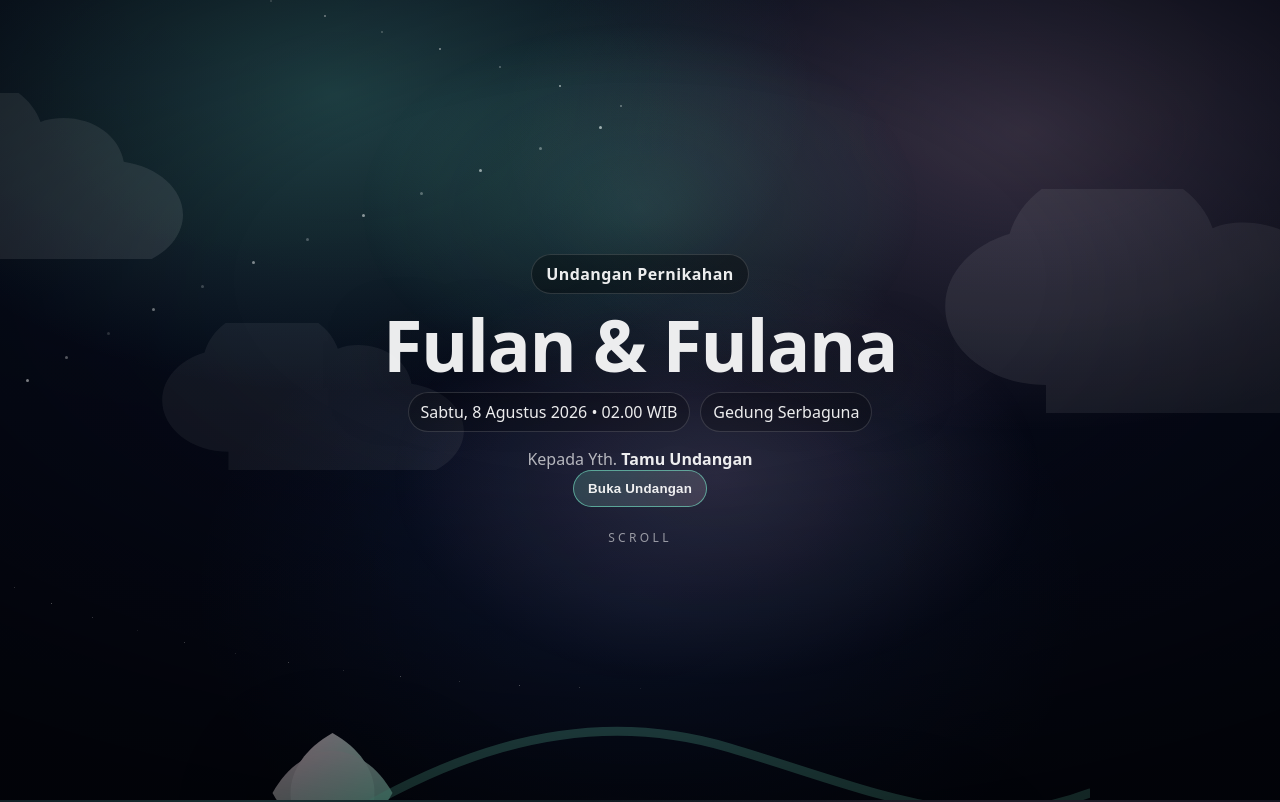
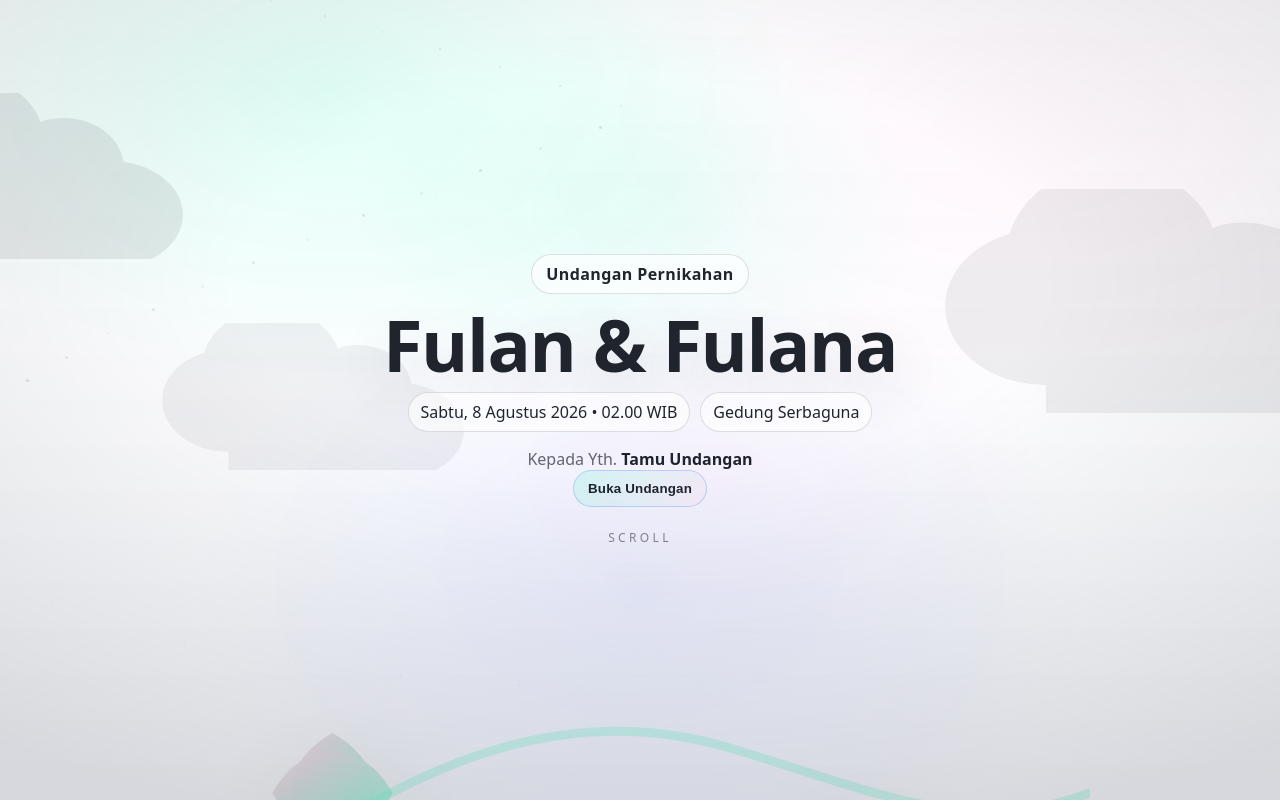
Before and after one commit to yurasera/FloWedding, a React (Vite) app: page / in a window 1280 px wide. Shown: the top 802 px of the page. Built offline with nearby package versions, Linux system fonts and the light colour scheme.

Commit message:
feat: migrate theme to light mode and update color variables

```diff
--- a/src/styles.css
+++ b/src/styles.css
@@ -1,13 +1,13 @@
 :root {
-  color-scheme: dark;
-  --bg: #070a14;
-  --card: rgba(255, 255, 255, 0.06);
-  --stroke: rgba(255, 255, 255, 0.12);
-  --text: rgba(255, 255, 255, 0.92);
-  --muted: rgba(255, 255, 255, 0.68);
+  color-scheme: light;
+  --bg: #ffffff;
+  --card: rgba(8, 12, 22, 0.04);
+  --stroke: rgba(8, 12, 22, 0.12);
+  --text: rgba(8, 12, 22, 0.9);
+  --muted: rgba(8, 12, 22, 0.62);
   --brand1: #7cf7d4;
   --brand2: #ffd1e6;
-  --shadow: 0 16px 50px rgba(0, 0, 0, 0.5);
+  --shadow: 0 16px 50px rgba(8, 12, 22, 0.12);
   --radius: 18px;
 }
 
@@ -22,10 +22,7 @@ body {
 
 body {
   margin: 0;
-  background: radial-gradient(1200px 800px at 20% 0%, rgba(124, 247, 212, 0.16), transparent 55%),
-    radial-gradient(900px 600px at 80% 10%, rgba(255, 209, 230, 0.14), transparent 50%),
-    radial-gradient(700px 500px at 50% 60%, rgba(130, 120, 255, 0.09), transparent 55%),
-    var(--bg);
+  background: var(--bg);
   color: var(--text);
   font-family: ui-sans-serif, system-ui, -apple-system, Segoe UI, Roboto, Helvetica, Arial, "Apple Color Emoji",
     "Segoe UI Emoji";
@@ -64,7 +61,7 @@ code {
 
 .btn {
   border: 1px solid var(--stroke);
-  background: rgba(255, 255, 255, 0.04);
+  background: rgba(255, 255, 255, 0.6);
   color: var(--text);
   padding: 10px 14px;
   border-radius: 999px;
@@ -76,8 +73,8 @@ code {
 
 .btn:hover {
   transform: translateY(-1px);
-  background: rgba(255, 255, 255, 0.07);
-  border-color: rgba(255, 255, 255, 0.18);
+  background: rgba(255, 255, 255, 0.78);
+  border-color: rgba(8, 12, 22, 0.18);
 }
 
 .btn:active {
@@ -85,8 +82,8 @@ code {
 }
 
 .btn-primary {
-  border-color: rgba(124, 247, 212, 0.55);
-  background: linear-gradient(135deg, rgba(124, 247, 212, 0.18), rgba(255, 209, 230, 0.14));
+  border-color: rgba(90, 135, 255, 0.32);
+  background: linear-gradient(135deg, rgba(124, 247, 212, 0.28), rgba(255, 209, 230, 0.22));
 }
 
 .pill {
@@ -95,8 +92,8 @@ code {
   gap: 8px;
   padding: 8px 12px;
   border-radius: 999px;
-  border: 1px solid rgba(255, 255, 255, 0.14);
-  background: rgba(0, 0, 0, 0.22);
+  border: 1px solid rgba(8, 12, 22, 0.12);
+  background: rgba(255, 255, 255, 0.62);
   backdrop-filter: blur(10px);
 }
 
@@ -132,8 +129,8 @@ code {
   align-items: center;
   padding: 8px 14px;
   border-radius: 999px;
-  background: rgba(0, 0, 0, 0.32);
-  border: 1px solid rgba(255, 255, 255, 0.14);
+  background: rgba(255, 255, 255, 0.62);
+  border: 1px solid rgba(8, 12, 22, 0.12);
   backdrop-filter: blur(10px);
   font-weight: 650;
   letter-spacing: 0.4px;
@@ -144,7 +141,7 @@ code {
   font-size: clamp(40px, 7vw, 72px);
   letter-spacing: -0.02em;
   line-height: 1.02;
-  text-shadow: 0 18px 55px rgba(0, 0, 0, 0.55);
+  text-shadow: 0 18px 55px rgba(8, 12, 22, 0.12);
 }
 
 .meta {
@@ -167,7 +164,7 @@ code {
 
 .scrollhint {
   margin-top: 22px;
-  color: rgba(255, 255, 255, 0.55);
+  color: rgba(8, 12, 22, 0.48);
   font-size: 12px;
   letter-spacing: 0.28em;
   text-transform: uppercase;
@@ -208,13 +205,13 @@ code {
   background: radial-gradient(800px 500px at 30% 18%, rgba(124, 247, 212, 0.22), transparent 60%),
     radial-gradient(900px 520px at 75% 22%, rgba(255, 209, 230, 0.18), transparent 58%),
     radial-gradient(700px 520px at 50% 70%, rgba(90, 135, 255, 0.1), transparent 64%),
-    linear-gradient(180deg, rgba(10, 14, 30, 0.92), rgba(7, 10, 20, 0.92));
+    linear-gradient(180deg, rgba(255, 255, 255, 0.84), rgba(246, 247, 251, 0.92));
 }
 
 .scene-vignette {
   position: absolute;
   inset: 0;
-  background: radial-gradient(90% 70% at 50% 35%, transparent 35%, rgba(0, 0, 0, 0.55) 100%);
+  background: radial-gradient(90% 70% at 50% 35%, transparent 35%, rgba(8, 12, 22, 0.14) 100%);
   pointer-events: none;
 }
 
@@ -225,14 +222,14 @@ code {
 }
 .dotfield .dot {
   position: absolute;
-  background: rgba(255, 255, 255, 0.9);
+  background: rgba(8, 12, 22, 0.18);
   border-radius: 50%;
   filter: blur(0.2px);
 }
 
 .cloud {
   position: absolute;
-  color: rgba(255, 255, 255, 0.1);
+  color: rgba(8, 12, 22, 0.08);
   filter: blur(0.1px);
 }
 .cloud.c1 {
@@ -244,13 +241,13 @@ code {
   width: 700px;
   right: -170px;
   top: 28%;
-  color: rgba(255, 255, 255, 0.075);
+  color: rgba(8, 12, 22, 0.06);
 }
 .cloud.c3 {
   width: 460px;
   left: 16%;
   top: 42%;
-  color: rgba(255, 255, 255, 0.06);
+  color: rgba(8, 12, 22, 0.05);
 }
 
 .glow {
@@ -268,7 +265,7 @@ code {
   transform: translateX(-50%);
   width: min(900px, 120vw);
   opacity: 0.95;
-  filter: drop-shadow(0 30px 65px rgba(0, 0, 0, 0.55));
+  filter: drop-shadow(0 30px 65px rgba(8, 12, 22, 0.14));
 }
 
 .content {
@@ -286,9 +283,9 @@ code {
   position: sticky;
   top: 0;
   z-index: 5;
-  background: rgba(0, 0, 0, 0.3);
+  background: #fff;
   backdrop-filter: blur(14px);
-  border-bottom: 1px solid rgba(255, 255, 255, 0.08);
+  border-bottom: 1px solid rgba(8, 12, 22, 0.08);
 }
 
 .nav-inner {
@@ -306,11 +303,12 @@ code {
 .nav-links {
   display: flex;
   gap: 14px;
-  color: rgba(255, 255, 255, 0.75);
+  color: rgba(8, 12, 22, 0.62);
 }
 .nav-links a:hover {
-  color: rgba(255, 255, 255, 0.95);
+  color: rgba(8, 12, 22, 0.9);
 }
+
 
 .section {
   padding: 54px 0;
@@ -353,7 +351,7 @@ code {
 }
 
 .card {
-  border: 1px solid rgba(255, 255, 255, 0.12);
+  border: 1px solid var(--stroke);
   background: var(--card);
   border-radius: var(--radius);
   padding: 16px;
@@ -376,7 +374,7 @@ code {
 
 .divider {
   height: 1px;
-  background: rgba(255, 255, 255, 0.12);
+  background: var(--stroke);
   margin: 14px 0;
 }
 
@@ -386,10 +384,10 @@ code {
   gap: 10px 12px;
 }
 .kv .k {
-  color: rgba(255, 255, 255, 0.64);
+  color: var(--muted);
 }
 .kv .v {
-  color: rgba(255, 255, 255, 0.95);
+  color: var(--text);
 }
 
 .agenda {
@@ -399,26 +397,26 @@ code {
 .agenda-item {
   padding: 10px 12px;
   border-radius: 14px;
-  border: 1px solid rgba(255, 255, 255, 0.1);
-  background: rgba(0, 0, 0, 0.14);
+  border: 1px solid var(--stroke);
+  background: rgba(255, 255, 255, 0.7);
 }
 .agenda-title {
   font-weight: 800;
 }
 .agenda-time {
-  color: rgba(255, 255, 255, 0.72);
+  color: var(--muted);
   margin-top: 4px;
 }
 
 .text {
-  color: rgba(255, 255, 255, 0.78);
+  color: var(--text);
   line-height: 1.6;
 }
 
 .list {
   margin: 0;
   padding-left: 18px;
-  color: rgba(255, 255, 255, 0.78);
+  color: var(--text);
   line-height: 1.6;
 }
 .list li {
@@ -431,7 +429,7 @@ code {
   margin-top: 12px;
 }
 .label {
-  color: rgba(255, 255, 255, 0.72);
+  color: var(--muted);
   font-weight: 650;
 }
 
@@ -439,8 +437,8 @@ input,
 select,
 textarea {
   width: 100%;
-  border: 1px solid rgba(255, 255, 255, 0.14);
-  background: rgba(0, 0, 0, 0.18);
+  border: 1px solid var(--stroke);
+  background: rgba(255, 255, 255, 0.78);
   color: var(--text);
   border-radius: 14px;
   padding: 11px 12px;
@@ -456,12 +454,12 @@ input:focus,
 select:focus,
 textarea:focus {
   border-color: rgba(124, 247, 212, 0.48);
-  background: rgba(0, 0, 0, 0.26);
+  background: rgba(255, 255, 255, 0.92);
 }
 
 .hint {
   margin-top: 8px;
-  color: rgba(255, 255, 255, 0.62);
+  color: var(--muted);
   font-size: 13px;
 }
 .hint.ok {
@@ -475,9 +473,9 @@ textarea:focus {
   margin-top: 10px;
 }
 .cd {
-  border: 1px solid rgba(255, 255, 255, 0.12);
+  border: 1px solid var(--stroke);
   border-radius: 16px;
-  background: rgba(0, 0, 0, 0.16);
+  background: rgba(255, 255, 255, 0.7);
   padding: 10px 10px 12px;
   text-align: center;
 }
@@ -487,7 +485,7 @@ textarea:focus {
   letter-spacing: -0.02em;
 }
 .cdl {
-  color: rgba(255, 255, 255, 0.65);
+  color: var(--muted);
   font-size: 12px;
   margin-top: 4px;
 }
@@ -516,8 +514,8 @@ textarea:focus {
 
 .footer {
   padding: 54px 0 70px;
-  border-top: 1px solid rgba(255, 255, 255, 0.08);
-  background: rgba(0, 0, 0, 0.18);
+  border-top: 1px solid rgba(8, 12, 22, 0.08);
+  background: #fff;
 }
 .foot-inner {
   text-align: center;
@@ -529,7 +527,7 @@ textarea:focus {
 }
 .foot-sub {
   margin-top: 8px;
-  color: rgba(255, 255, 255, 0.75);
+  color: var(--muted);
   line-height: 1.6;
 }
 .foot-meta {
```
